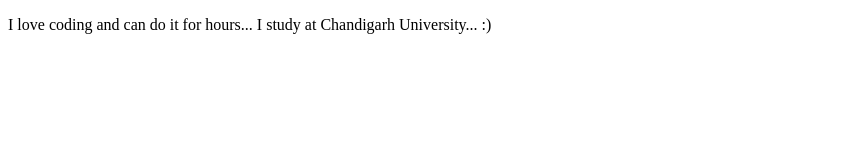
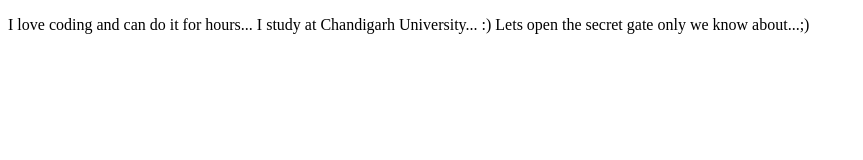
Before and after one commit to HarshBhardwaj9/harshbhardwaj.com, a plain HTML site: page index.html in a window 1280 px wide. Shown: the whole page, without its empty margins (0-863 px from the left). Drawn offline with Linux system fonts and the light colour scheme.

Commit message:
working on branch

```diff
--- a/index.html
+++ b/index.html
@@ -9,6 +9,7 @@
 <body>
     <p>I love coding and can do it for hours...
         I study at Chandigarh University... :)
+        Lets open the secret gate only we know about...;)
     </p>
 </body>
 </html>
```
